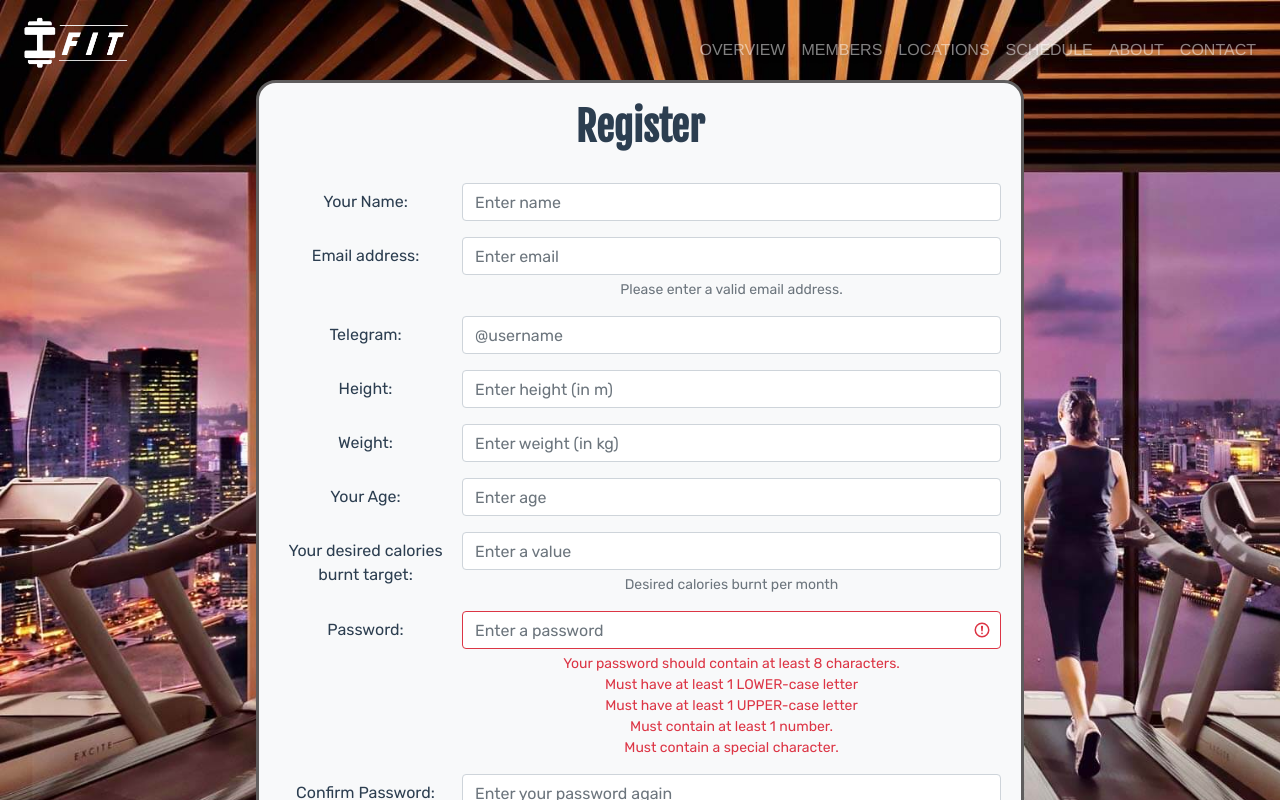
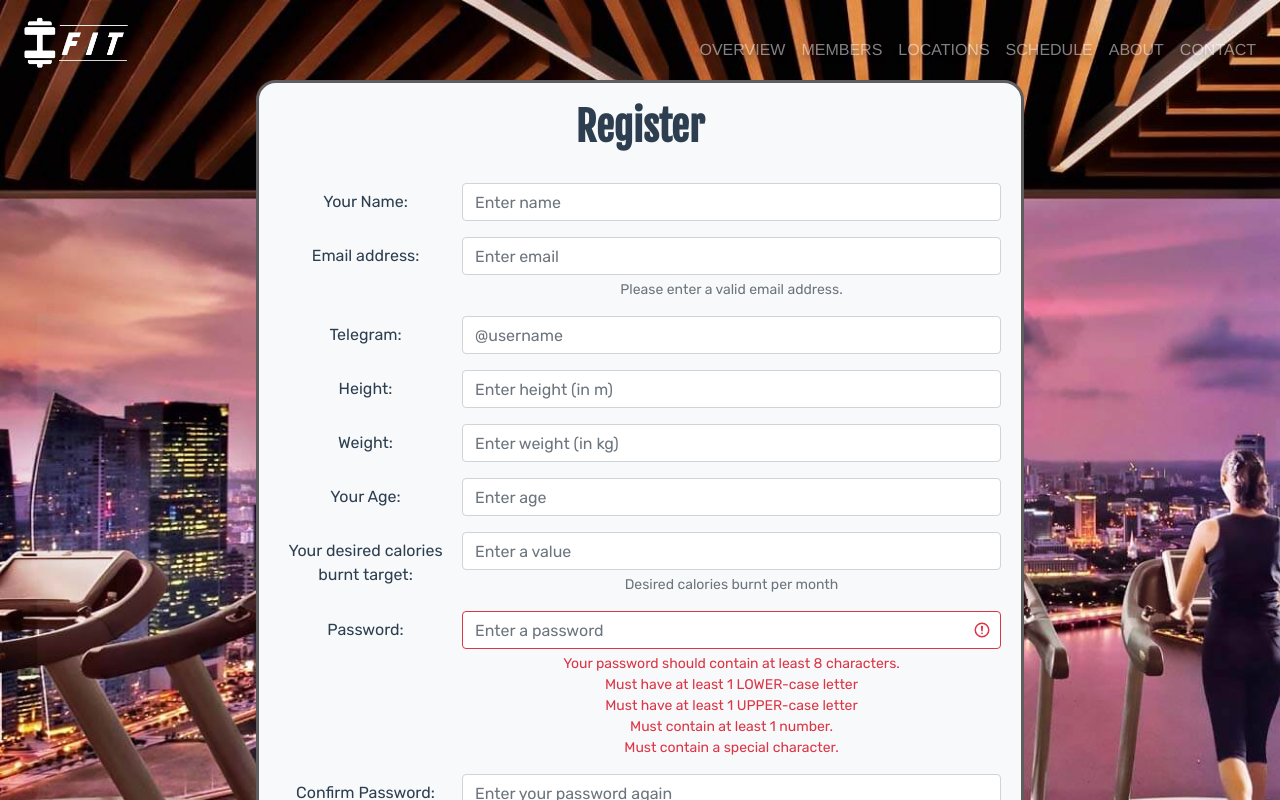
Before and after one commit to BT3103-G7/iFit, a Vue app: page /signup in a window 1280 px wide. Shown: the top 800 px of the page. Built offline with nearby package versions, Linux system fonts and the light colour scheme; no server answers; what vuejs-smart-table would draw is missing.

Commit message:
Fix css issues to signup page

```diff
--- a/src/components/SignUp.vue
+++ b/src/components/SignUp.vue
@@ -315,7 +315,7 @@ export default {
   top: 0;
   left: 0;
   width: 100%;
-  height: 130%;
+  height: 150%;
   background-size: cover;
 }
 #form {
```
